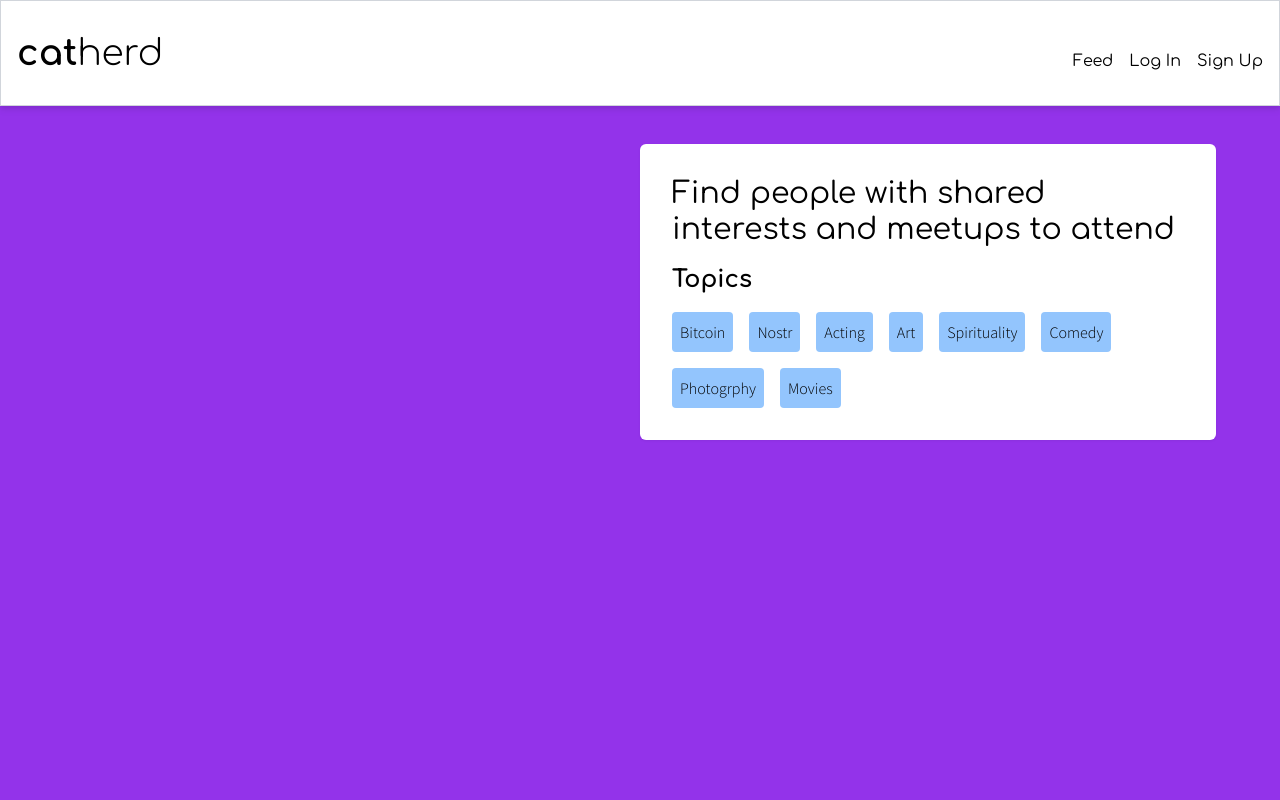
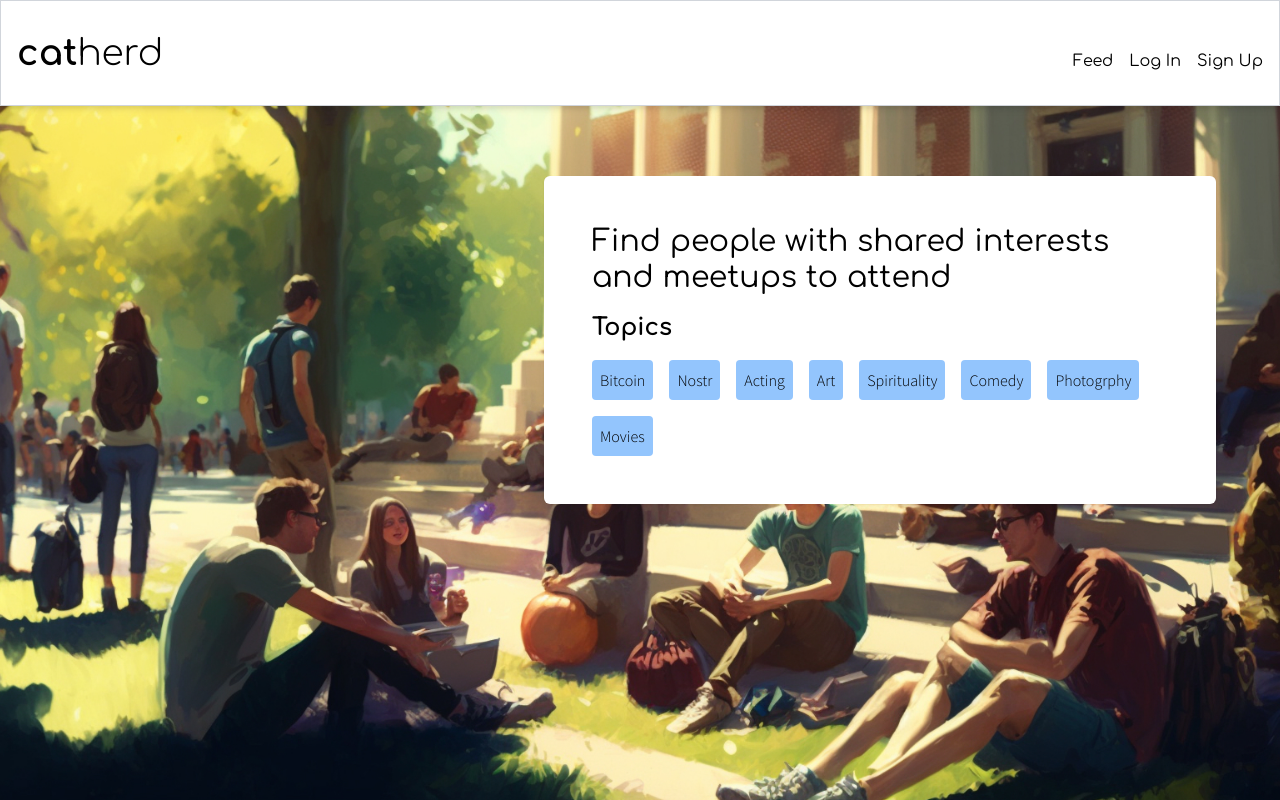
Before and after one commit to ATLBitLab/nostr-meetup, a Next.js app: page / in a window 1280 px wide. Built offline with nearby package versions, Linux system fonts and the light colour scheme.

Commit message:
Landing image

```diff
--- a/pages/index.tsx
+++ b/pages/index.tsx
@@ -1,5 +1,7 @@
 import LandingLayout from '@/components/LandingLayout'
 import Tag from '@/components/Tag'
+import Image from 'next/image'
+import collegeStudents from '../public/college-students.jpg'
 
 export default function Home() {
   const topics = [
@@ -40,8 +42,8 @@ export default function Home() {
   return (
     <>
       <LandingLayout description="Meetup with folks using Nostr meetup">
-        <div className="bg-purple-600 min-h-full p-4 lg:p-16">
-          <div className="bg-white p-4 rounded-md drop-shadow-sm max-w-xl h-auto ml-auto lg:p-8">
+        <div className="bg-purple-600 min-h-full p-4 lg:p-16 lg:pt-24">
+          <div className="relative z-10 bg-white p-4 rounded-md drop-shadow-sm max-w-2xl h-auto ml-auto lg:p-12">
             <h1 className="sr-only">Nostr Meetup</h1>
             <p className="font-display text-3xl mb-4">Find people with shared interests and meetups to attend</p>
             <h2 className="font-display font-bold text-2xl mb-4">Topics</h2>
@@ -51,6 +53,10 @@ export default function Home() {
               ))}
             </div>
           </div>
+          <div className="w-full h-full absolute top-0 left-0">
+            <Image src={collegeStudents} alt="" className="w-full h-full object-cover" />
+          </div>
+
         </div>
       </LandingLayout>
     </>
```
Also changed, not shown: public/college-students.jpg (added).
